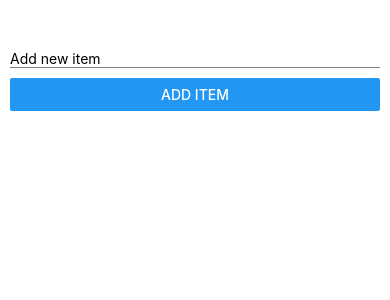
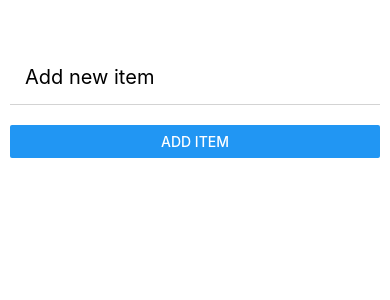
Before and after one commit to NeneWang/Assigment-ListProject, a React Native app: screen / in a window 390 px wide. Shown: the top 300 px of the page. Built offline with nearby package versions, Linux system fonts and the light colour scheme.

Commit message:
add item code props

```diff
--- a/App.js
+++ b/App.js
@@ -2,6 +2,7 @@ import React, { useState } from 'react';
 import { StatusBar } from 'expo-status-bar';
 import { View, Text, FlatList, TextInput, Button, StyleSheet, Modal } from 'react-native';
 import ListItem from './components/ListItem';
+import AddItem from './components/AddItem';
 import DeleteConfirmationModal from './components/DeleteConfirmationModal';
 
 
@@ -47,13 +48,7 @@ export default function App() {
         setModalVisible={setModalVisible}
         confirmDeleteItem={confirmDeleteItem}
       />
-      <TextInput
-        placeholder="Add new item"
-        value={inputValue}
-        onChangeText={setInputValue}
-        style={styles.input}
-      />
-      <Button title="Add Item" onPress={addItem} />
+      <AddItem inputValue={inputValue} setInputValue={setInputValue} addItem={addItem} />
       <FlatList
         data={items}
         renderItem={renderItem}
--- a/components/AddItem.js
+++ b/components/AddItem.js
@@ -0,0 +1,30 @@
+import React from 'react'
+
+import { Button, TextInput, StyleSheet } from 'react-native'
+
+function AddItem({ inputValue, setInputValue, addItem }) {
+    return (
+        <>
+            <TextInput
+                placeholder="Add new item"
+                value={inputValue}
+                onChangeText={setInputValue}
+                style={styles.input}
+            />
+            <Button title="Add Item" onPress={addItem} />
+
+        </>
+    )
+}
+
+const styles = StyleSheet.create({
+    input: {
+        padding: 15,
+        fontSize: 20,
+        borderBottomWidth: 1,
+        borderBottomColor: 'lightgray',
+        marginBottom: 20,
+    }
+})
+
+export default AddItem
```
